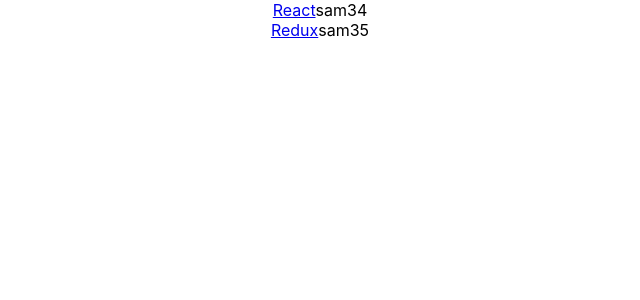
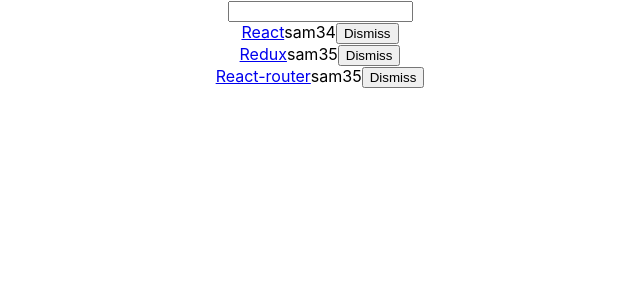
Before and after one commit to samkallon/reactLearn, a React (Create React App) app: page / in a window 1280 px wide. Shown: the top 300 px of the page, without its empty margins (320-960 px from the left). Built offline with nearby package versions, Linux system fonts and the light colour scheme.

Commit message:
feature: 搜索 解构赋值 绑定方法

```diff
--- a/src/App.js
+++ b/src/App.js
@@ -18,14 +18,52 @@
     points: 5,
     objectID: 1,
   },
+  {
+    title: 'React-router',
+    url: 'Https://xxxxx',
+    author: 'sam',
+    num_comments: 3,
+    points: 5,
+    objectID: 2,
+  }
 ]
+const isSearched = searchTerm => item => {
+  return item.title.toLowerCase().includes(searchTerm.toLowerCase())
+}
+
+
+
 
 class App extends Component {
+  constructor(props) {
+    super(props);
+
+
+    this.state = {
+      list,
+      searchTerm: ''
+    };
+  }
+
+  onDismiss = function (id){
+    console.log('id:%s', id)
+    console.log(this)
+  }
+
+  onSearchChange = (e) => {
+    this.setState({searchTerm: e.target.value})
+  }
+
+
   render() {
+    const {searchTerm , list } = this.state
     return (
       <div className="App">
+        <form>
+          <input type="text" value={searchTerm} onChange={this.onSearchChange}/>
+        </form>
         {
-          list.map(item =>
+          list.filter(isSearched(searchTerm)).map(item =>
             <div key={item.objectID}>
               <span>
                 <a href={item.url}>{item.title}</a>
@@ -33,6 +71,12 @@
               <span>{item.author}</span>
               <span>{item.num_comments}</span>
               <span>{item.points}</span>
+              <span>
+                <button
+                  onClick={this.onDismiss.bind(this,item.objectID)}
+                  type="button"
+                >Dismiss</button>
+              </span>
             </div>)
         }
       </div>
--- a/src/index.js
+++ b/src/index.js
@@ -7,11 +7,12 @@
 const root = ReactDOM.createRoot(document.getElementById('root'));
 root.render(
     <App/>
-    );
+);
 
 
-if (module.hot){
-    module.hot.accept()
+// 不刷新页面热更新
+if (module.hot) {
+  module.hot.accept()
 }
 // If you want to start measuring performance in your app, pass a function
 // to log results (for example: reportWebVitals(console.log))
```
